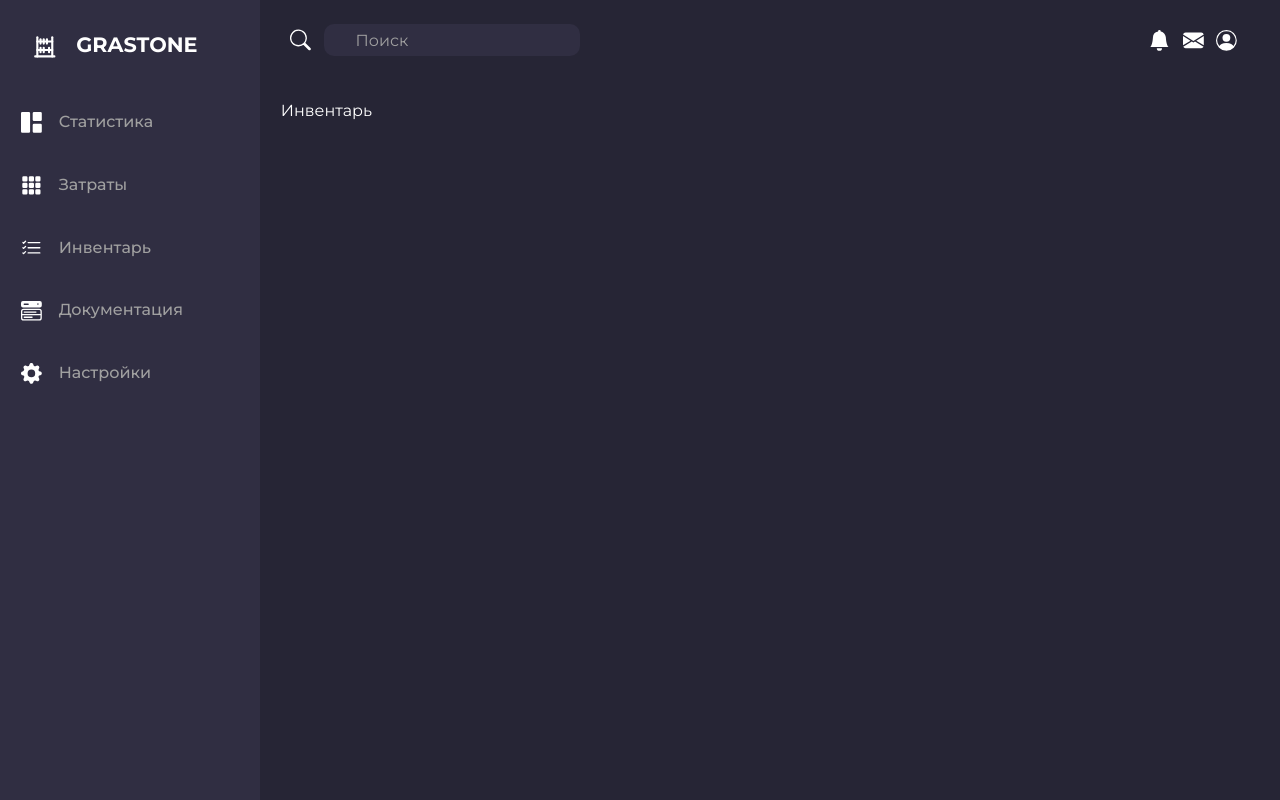
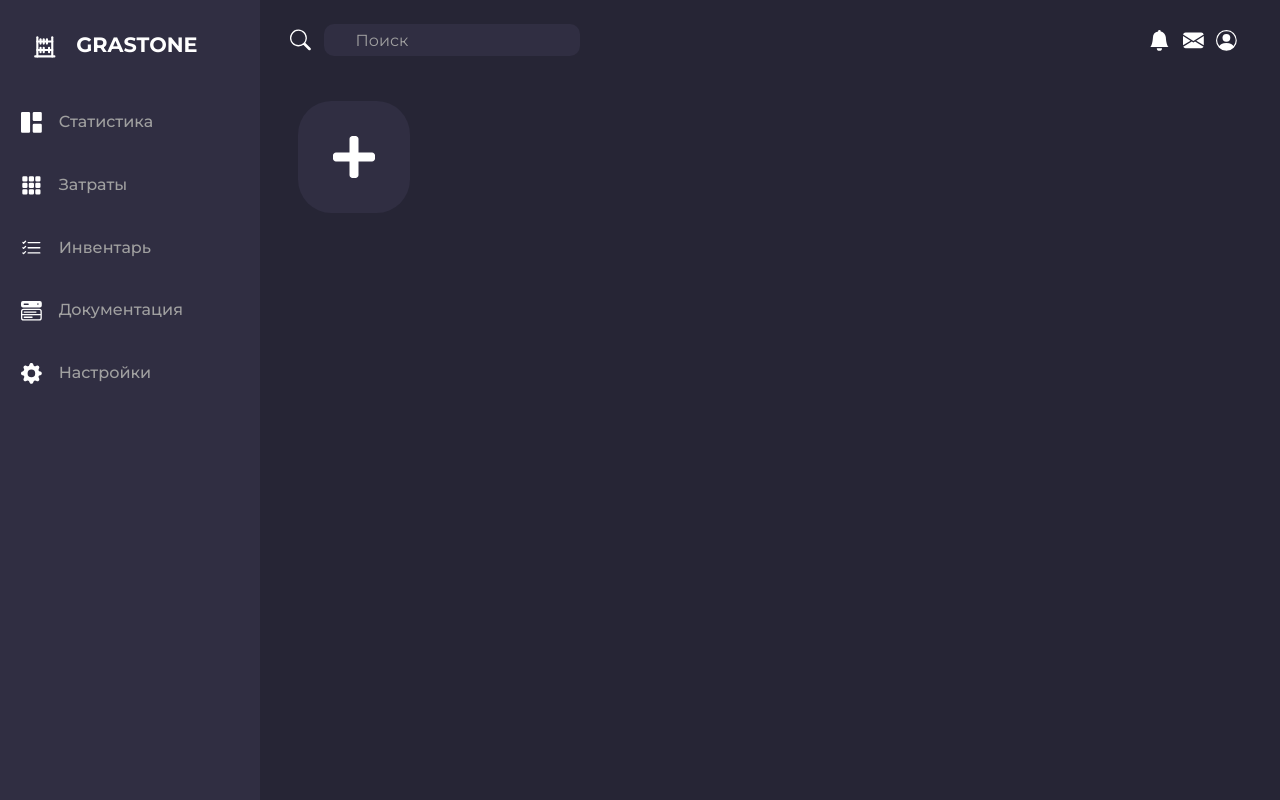
Before and after one commit to mikishlep/testrep, a React (Create React App) app in the folder frontend/: page /home in a window 1280 px wide. Both pictures are taken after a click on the item "Инвентарь". Built offline with nearby package versions, Linux system fonts and the light colour scheme.

Commit message:
Inventory

```diff
--- a/frontend/src/css/home/home.css
+++ b/frontend/src/css/home/home.css
@@ -3,6 +3,7 @@
 @import url(./sidebar/sidebar.css);
 @import url(./expenses/expenses.css);
 @import url(./documentation/documentation.css);
+@import url(./inventory/inventory.css);
 
 :root {
     --home-main: #262535;
--- /dev/null
+++ b/frontend/src/css/home/inventory/inventory.css
@@ -0,0 +1,39 @@
+.inventory-plus {
+    font-size: 7rem;
+    background: var(--home-secondary);
+    border-radius: 30%;
+    padding: 2rem;
+    transition: .5s;
+}
+
+.inventory-plus:hover {
+    transform: scale(1.05);
+    transition: .5s;
+    box-shadow: 0px 0px 17px 5px rgba(0, 0, 0, .2);
+}
+
+.inventory-cards {
+    display: grid;
+    grid-template-columns: repeat(6, 1fr);
+    gap: 1.3rem;
+    margin-bottom: 1rem;
+}
+
+.inv-card {
+    display: flex;
+    flex-direction: column;
+    justify-content: space-between;
+    padding: 1.7rem 1rem;
+    border-radius: 10px;
+    font-size: 1.3rem;
+    height: 10rem;
+    transition: all .5s;
+    user-select: none;
+    background-color: var(--home-secondary);
+    box-shadow: 0px 0px 21px 5px rgba(0, 0, 0, .1);
+}
+
+.inv-card:hover {
+    transform: scale(1.04);
+    transition: all .5s;
+}
--- a/frontend/src/homepage/Header.jsx
+++ b/frontend/src/homepage/Header.jsx
@@ -2,13 +2,16 @@ import React, { useState } from 'react'; // Импортируем useState
 import { BsFillBellFill, BsFillEnvelopeFill, BsPersonCircle, BsSearch, BsJustify } from 'react-icons/bs';
 import '../css/home/home.css';
 
-function Header({ onSearch }) {
-  const [query, setQuery] = useState(''); // Добавляем состояние query
+function Header({ onSearch, currentPage }) {
+  const [query, setQuery] = useState(''); // Состояние для запроса
 
   const handleSearchChange = (e) => {
     const newQuery = e.target.value;
-    setQuery(newQuery); // Обновляем состояние query
-    onSearch(newQuery); // Вызываем функцию обратного вызова с новым значением
+    setQuery(newQuery); // Обновляем состояние
+    // В зависимости от текущей страницы, вызываем соответствующую функцию поиска
+    if (currentPage === 'inventory' || currentPage === 'expenses') {
+      onSearch(newQuery);
+    }
   };
 
   return (
@@ -18,12 +21,12 @@ function Header({ onSearch }) {
       </div>
       <div className="header-left">
         <BsSearch className='icon' />
-        <form action="" className='search-form'>
+        <form className='search-form'>
           <input
             type="text"
             className='search-input'
             placeholder='Поиск'
-            value={query} // Добавляем значение состояния query
+            value={query}
             onChange={handleSearchChange} // Устанавливаем обработчик изменения
           />
         </form>
@@ -34,7 +37,7 @@ function Header({ onSearch }) {
         <BsPersonCircle className='icon' />
       </div>
     </header>
-  )
+  );
 }
 
 export default Header;
--- a/frontend/src/homepage/Home.jsx
+++ b/frontend/src/homepage/Home.jsx
@@ -1,22 +1,21 @@
-import React, { useEffect, useState } from 'react'
+import React, { useEffect, useState } from 'react';
 import '../css/home/home.css';
 import Header from './Header';
 import Sidebar from './Sidebar';
 import Dashboard from './Dashboard';
 import Expenses from './Expenses';
-import Settings from "./settings"
+import Settings from "./settings";
 import Inventory from './Inventory';
 import Documentation from './Documentation';
 
 function Home() {
-
   const [selectedPage, setSelectedPage] = useState(() => {
     const savedPage = localStorage.getItem('selectedPage');
     return savedPage ? savedPage : 'dashboard';
   });
 
   useEffect(() => {
-    localStorage.setItem('selectedPage', selectedPage)
+    localStorage.setItem('selectedPage', selectedPage);
   }, [selectedPage]);
 
   const [searchQuery, setSearchQuery] = useState('');
@@ -26,13 +25,13 @@ function Home() {
       case 'expenses':
         return <Expenses searchQuery={searchQuery} />;
       case 'settings':
-        return <Settings />
+        return <Settings />;
       case 'inventory':
-        return <Inventory />
+        return <Inventory searchQuery={searchQuery} />;
       case 'dashboard':
-        return <Dashboard />
+        return <Dashboard />;
       case 'documentation':
-        return <Documentation />
+        return <Documentation />;
       default:
         return <Dashboard />;
     }
@@ -40,11 +39,11 @@ function Home() {
 
   return (
     <div className="grid-container">
-      <Header onSearch={setSearchQuery} />
+      <Header onSearch={setSearchQuery} currentPage={selectedPage} />
       <Sidebar setSelectedPage={setSelectedPage} />
       {renderContent()}
     </div>
-  )
+  );
 }
 
-export default Home
+export default Home;
--- a/frontend/src/homepage/Inventory.jsx
+++ b/frontend/src/homepage/Inventory.jsx
@@ -1,12 +1,35 @@
-import React from 'react'
+import React, { useState } from 'react';
 import '../css/home/home.css';
+import { FaPlus } from 'react-icons/fa';
 
 function Inventory() {
+  const [cards, setCards] = useState([]);
+
+  const addCard = () => {
+    const newId = cards.length ? cards[cards.length - 1].id + 1 : 1;
+    setCards([
+      ...cards,
+      { id: newId, title: 'Новая карточка', count: 0 }
+    ]);
+  };
+
   return (
     <section id='dashboard-main' className='main-container'>
-        Инвентарь
+      <div className="inventory-cards">
+        {cards.map(card => (
+          <div key={card.id} className="inv-card">
+            <div className="card-inner">
+              <h3>{card.title}</h3>
+            </div>
+            <h1>{card.count}</h1>
+          </div>
+        ))}
+        <button onClick={addCard}>
+          <FaPlus className='inventory-plus' />
+        </button>
+      </div>
     </section>
-  )
+  );
 }
 
-export default Inventory
+export default Inventory;
```
Also changed, not shown: frontend/src/css/home/dashboard/dashboard.css (+0 -16 lines), frontend/src/homepage/Expenses.jsx (line endings or trailing spaces).
